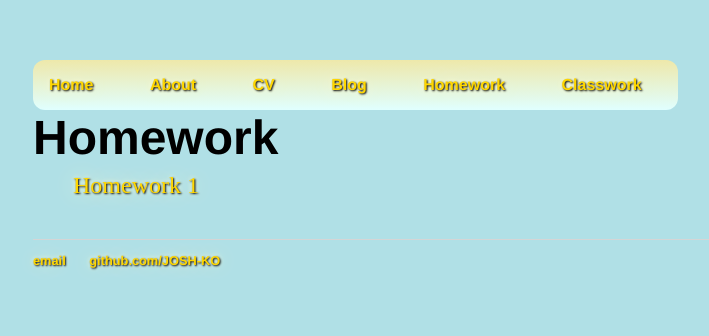
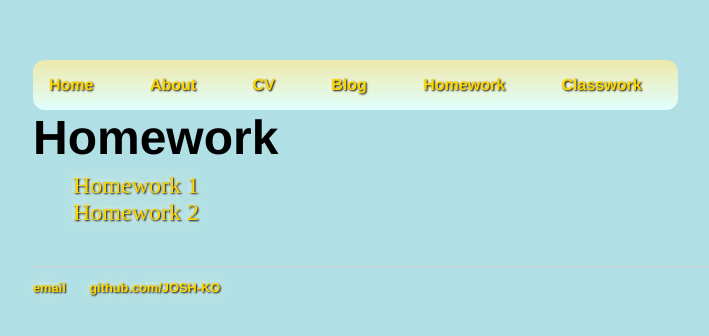
Before and after one commit to JOSH-KO/JOSH-KO.github.io, a Jekyll site: the page built from homework/index.html, in a window 1280 px wide. Shown: the top 336 px of the page, without its empty margins (159-868 px from the left). Built offline with Jekyll 4.4.1, drawn with Linux system fonts in a browser that asks for light colours.

Commit message:
Update index.html

```diff
--- a/homework/index.html
+++ b/homework/index.html
@@ -6,4 +6,5 @@ date: 2022-01-13
 <h1>{{ page.title }}</h1>
 <ul class="posts">
 <li><a href="https://josh-ko.github.io/homework/hw1/">Homework 1</a></li>
+<li><a href="https://josh-ko.github.io/homework/hw2/">Homework 2</a></li>
 </ul>
```
